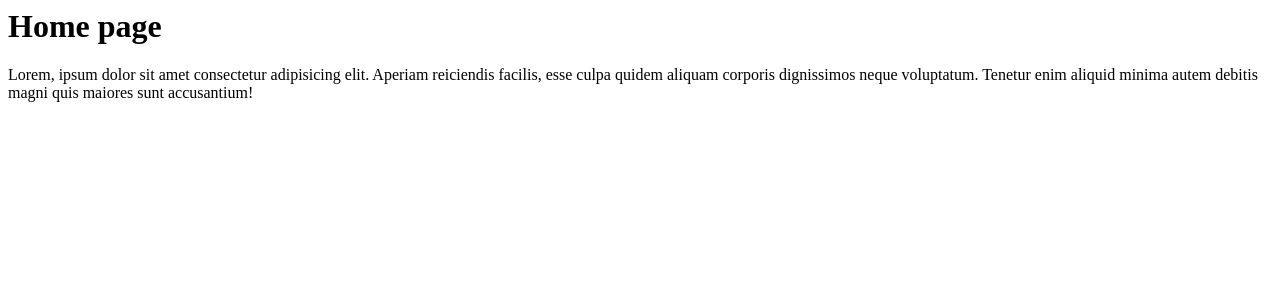
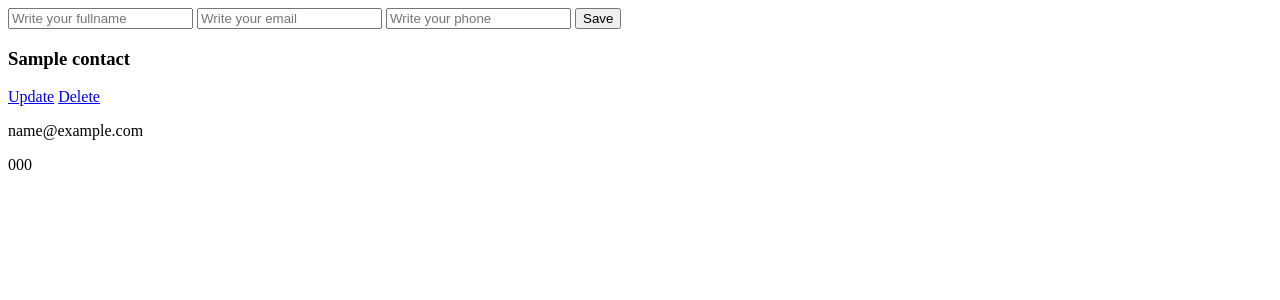
Before and after one commit to hugo01andres/CRUDWithFlask, a Flask app: page /contacts/ in a window 1280 px wide. Shown: the top 300 px of the page. Run offline with Flask 3, Linux system fonts and the light colour scheme; tables that the repository leaves empty hold one stand-in row (values such as "Sample post"); parts of the project's set-up code (start-up, migrations or seed data) failed here and were passed over.

Commit message:
Funciona el CRUD

```diff
--- a/index.py
+++ b/index.py
@@ -1,6 +1,8 @@
-from app import app
-from utils.db import db
+from app import app, db
 
+# Create tables
+with app.app_context():
+    db.create_all()
 
 if __name__ == '__main__':
     app.run(debug=True)
--- a/routes/Contacts.py
+++ b/routes/Contacts.py
@@ -1,25 +1,56 @@
 from flask import Blueprint, render_template, request, redirect, url_for, flash
-
+from models.contact import Contact
+from app import db
 
 contacts = Blueprint('contacts', __name__)
 
 @contacts.route('/')
-def home():
-    return render_template('index.html')
+def index():
+    contacts = Contact.query.all()
+    return render_template('index.html', contacts=contacts)
 
 @contacts.route('/about')
 def about():
     return render_template('about.html')
 
 
-@contacts.route('/add')
+@contacts.route('/add', methods=['POST'])
 def add_contact():
-    return 'Add new contact'
+    print(request.form['name'])
+    print(request.form['email'])
+    print(request.form['phone'])
+    name = request.form['name']
+    email = request.form['email']
+    phone = request.form['phone']
+    new_contact = Contact(name, email, phone)
+    print(new_contact)
+    db.session.add(new_contact)
+    db.session.commit()
+    return redirect(url_for('contacts.index'))
 
-@contacts.route('update')
-def update_contact():
-    return 'Update contact'
+@contacts.route('update/int<id>', methods=['GET', 'POST'])
+def update_contact(id):
+    if request.method == 'POST':
+        contact = Contact.query.get(id)
+        contact.name = request.form['name']
+        contact.email = request.form['email']
+        contact.phone = request.form['phone']
 
-@contacts.route('delete')
-def delete_contact():
-    return 'Delete contact'
+        db.session.commit()
+        return redirect(url_for('contacts.index'))
+    else:
+        contact = Contact.query.get(id)
+        return render_template('update.html', contact=contact)
+
+@contacts.route('delete/<id>')
+def delete_contact(id):
+    contact = Contact.query.get(id)
+    print(contact)
+    if contact:
+        db.session.delete(contact)
+        db.session.commit()
+        print('Contact deleted')
+        return redirect(url_for('contacts.index'))
+    else:
+        print('Contact not found')
+        return redirect(url_for('contacts.index'))
--- a/templates/index.html
+++ b/templates/index.html
@@ -1,5 +1,21 @@
-<h1>Home page</h1>
+<form action="/contacts/add" method="POST">
+    <input type="text" name="name" placeholder="Write your fullname">
+    <input type="text" name="email" placeholder="Write your email">
+    <input type="text" name="phone" placeholder="Write your phone">
 
-<p>Lorem, ipsum dolor sit amet consectetur adipisicing elit. Aperiam reiciendis facilis, esse culpa quidem aliquam
-    corporis dignissimos neque voluptatum. Tenetur enim aliquid minima autem debitis magni quis maiores sunt
-    accusantium!</p>
+    <button>Save</button>
+</form>
+
+<div>
+    {% for contact in contacts %}
+        <div>
+            <h3>{{ contact.name }}</h3>
+            <div>
+                <a href="{{ url_for('contacts.update_contact', id = contact.id) }}">Update</a>
+                <a href="{{ url_for('contacts.delete_contact', id = contact.id) }}">Delete</a>
+            </div>
+            <p>{{ contact.email }}</p>
+            <p>{{ contact.phone }}</p>
+        </div>
+    {% endfor %}
+</div>
--- a/utils/db.py
+++ b/utils/db.py
@@ -1,4 +0,0 @@
-import os
-from flask_sqlalchemy import SQLAlchemy
-from flask_migrate import Migrate
-from dotenv import load_dotenv
```
Also changed, not shown: app.py (+9 -6 lines), templates/update.html (added, +9 -0 lines).
